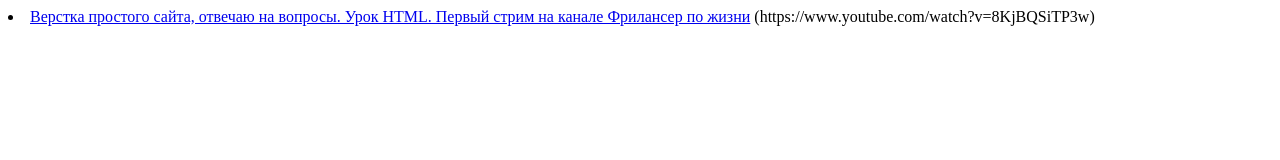
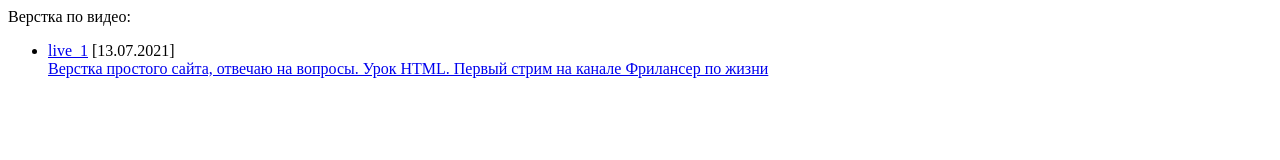
Before and after one commit to big-good-boy/big-good-boy.github.io, a plain HTML site: page index.html in a window 1280 px wide. Drawn offline with Linux system fonts and the light colour scheme.

Commit message:
Update index.html

```diff
--- a/index.html
+++ b/index.html
@@ -1 +1,7 @@
-<li><a href="/live_1/index.html">Верстка простого сайта, отвечаю на вопросы. Урок HTML. Первый стрим на канале Фрилансер по жизни</a> (https://www.youtube.com/watch?v=8KjBQSiTP3w)</li>
+<p>Верстка по видео:</p>
+<ul>
+	<li>
+		<a href="/live_1/index.html">live_1</a> [13.07.2021]<br>
+		<a href="https://www.youtube.com/watch?v=8KjBQSiTP3w" target="_blank">Верстка простого сайта, отвечаю на вопросы. Урок HTML. Первый стрим на канале Фрилансер по жизни</a>
+	</li>
+</ul>
```
